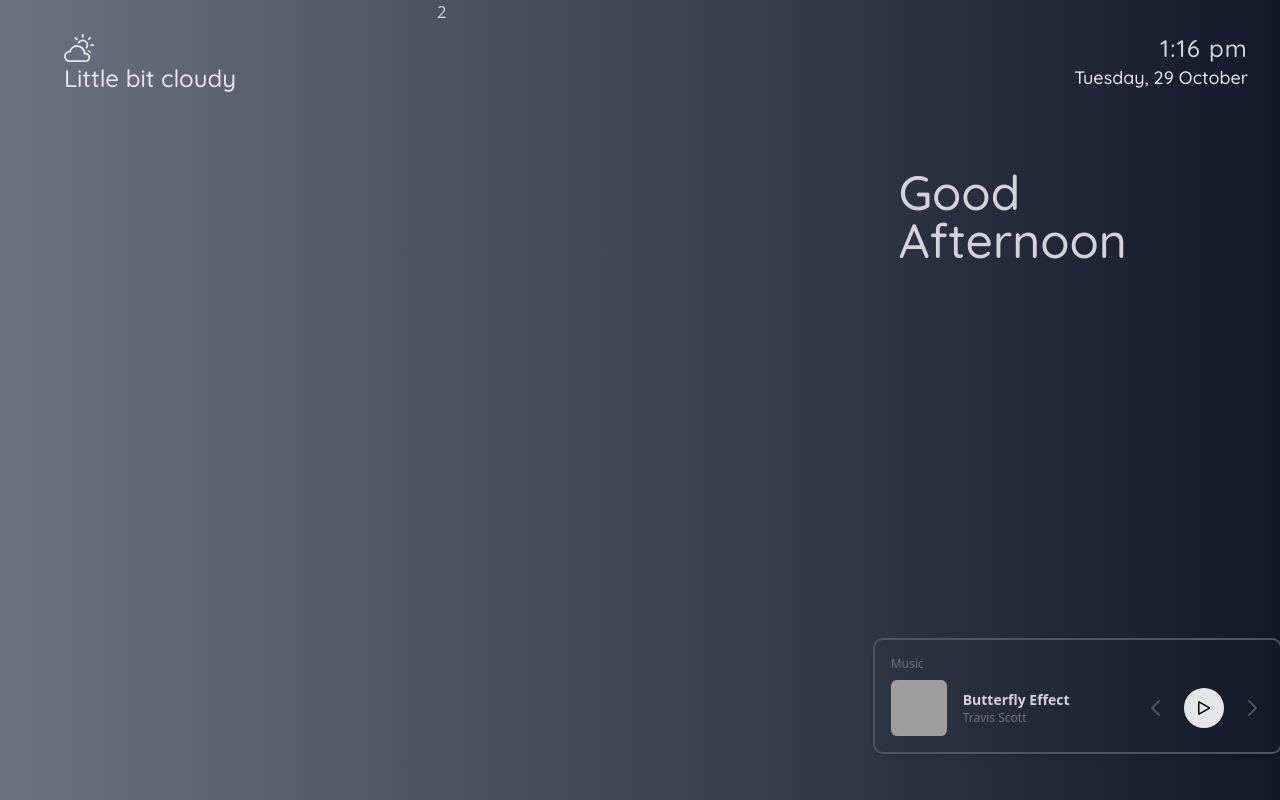
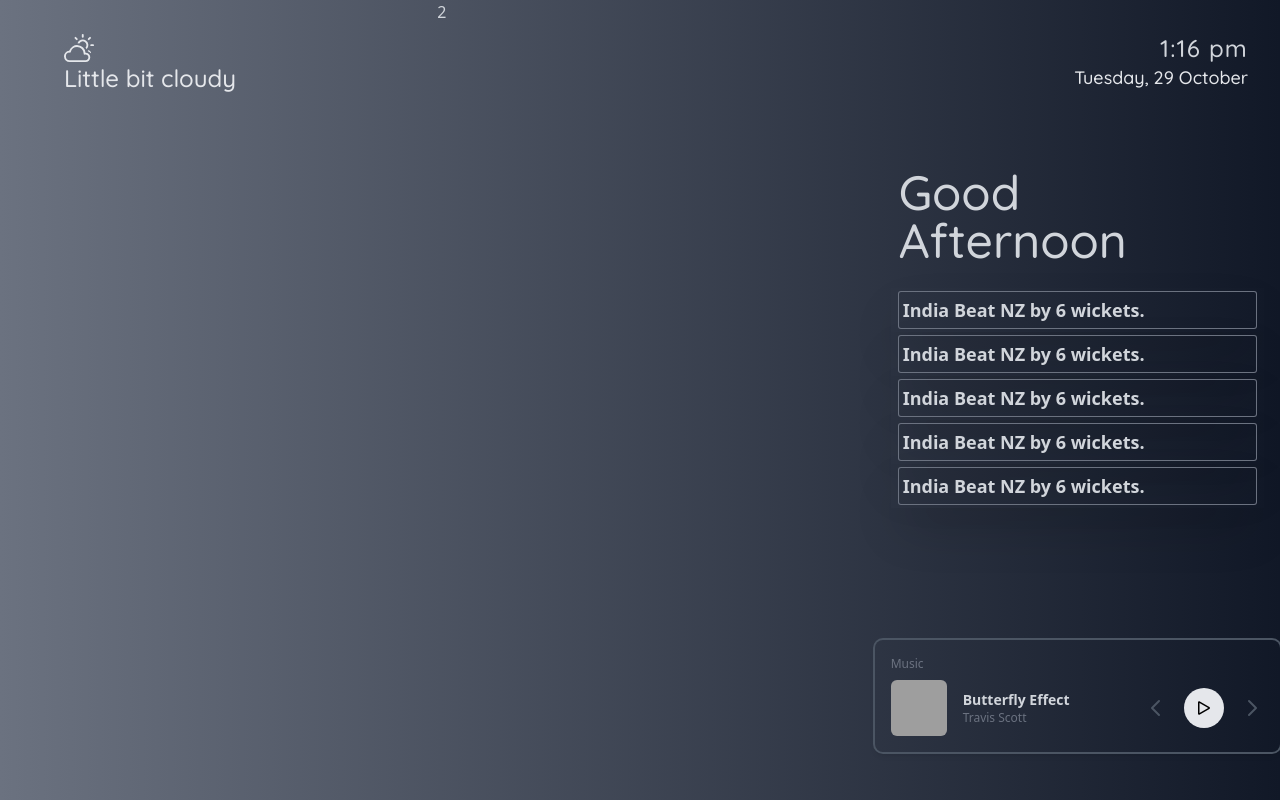
Before and after one commit to 1amSumit/Smart-Mirror, a React (Vite) app: page / in a window 1280 px wide. Built offline with nearby package versions, Linux system fonts and the light colour scheme; no server answers; grey boxes are pictures that could not be loaded; a web font is replaced by a local one.

Commit message:
add news component

```diff
--- a/src/App.jsx
+++ b/src/App.jsx
@@ -8,6 +8,7 @@ import { QueryClient, QueryClientProvider } from "@tanstack/react-query";
 import { ReactQueryDevtools } from "@tanstack/react-query-devtools";
 import { getSongs } from "./services/spotifyMusic";
 import SpeechComponent from "./components/SpeechComponent";
+import News from "./components/News";
 
 export default function App() {
   const queryClient = new QueryClient();
@@ -32,8 +33,9 @@ export default function App() {
             <div className="flex flex-row pt-[2rem] justify-end">
               <TimeDate />
             </div>
-            <div className="row-span-3">
+            <div className="row-span-3  px-4">
               <Greet />
+              <News />
             </div>
             <div className="">
               <Music />
--- a/src/components/Greet.jsx
+++ b/src/components/Greet.jsx
@@ -15,7 +15,7 @@ export default function Greet() {
       : "Good Evening";
 
   return (
-    <div className="flex flex-col gap-2 px-4 overflow-hidden">
+    <div className="flex flex-col gap-2  overflow-hidden">
       <motion.h2
         className="text-5xl p-2 font-bold font-quick"
         initial={{ x: 0, opacity: 1 }}
--- /dev/null
+++ b/src/components/News.jsx
@@ -0,0 +1,46 @@
+import React from "react";
+import { motion } from "framer-motion";
+
+export default function News() {
+  const newsData = [
+    "India Beat NZ by 6 wickets.",
+    "India Beat NZ by 6 wickets.",
+    "India Beat NZ by 6 wickets.",
+    "India Beat NZ by 6 wickets.",
+    "India Beat NZ by 6 wickets.",
+  ];
+
+  return (
+    <div className="mt-4">
+      {newsData.map((news, i) => (
+        <motion.div
+          className="flex flex-col gap-2  py-1 shadow-2xl px-2"
+          initial="hidden"
+          animate="visible"
+          variants={{
+            visible: {
+              opacity: 1,
+              transition: {
+                staggerChildren: 0.6,
+              },
+            },
+            hidden: { opacity: 0 },
+          }}
+          key={i}
+        >
+          <motion.p
+            variants={{
+              visible: { opacity: 1, y: 0 },
+              hidden: { opacity: 0, y: 20 },
+            }}
+            initial="hidden"
+            animate="visible"
+            className="font-semibold ring-1 ring-gray-500 p-1 rounded-sm text-lg"
+          >
+            {news}
+          </motion.p>
+        </motion.div>
+      ))}
+    </div>
+  );
+}
```
